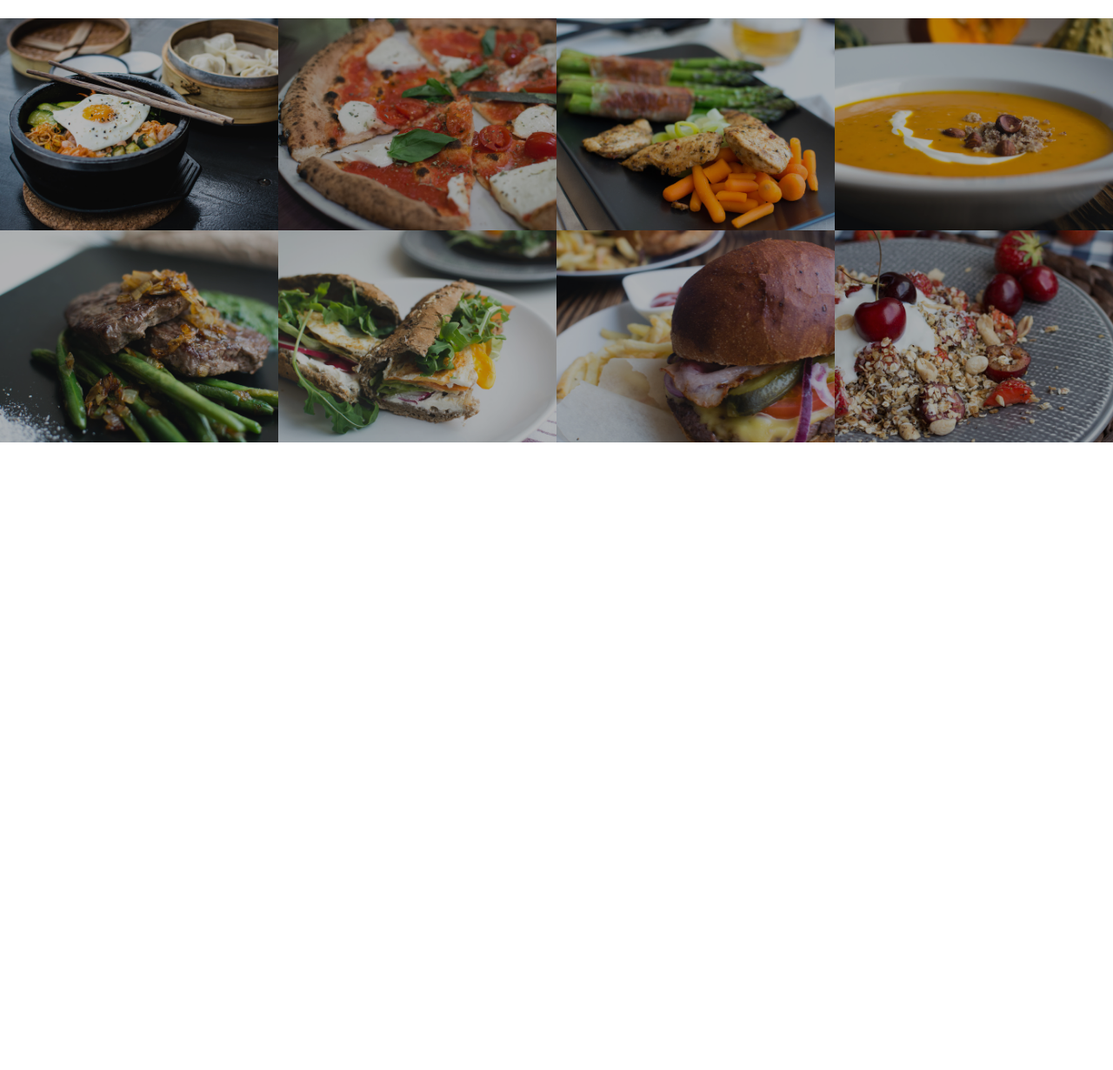
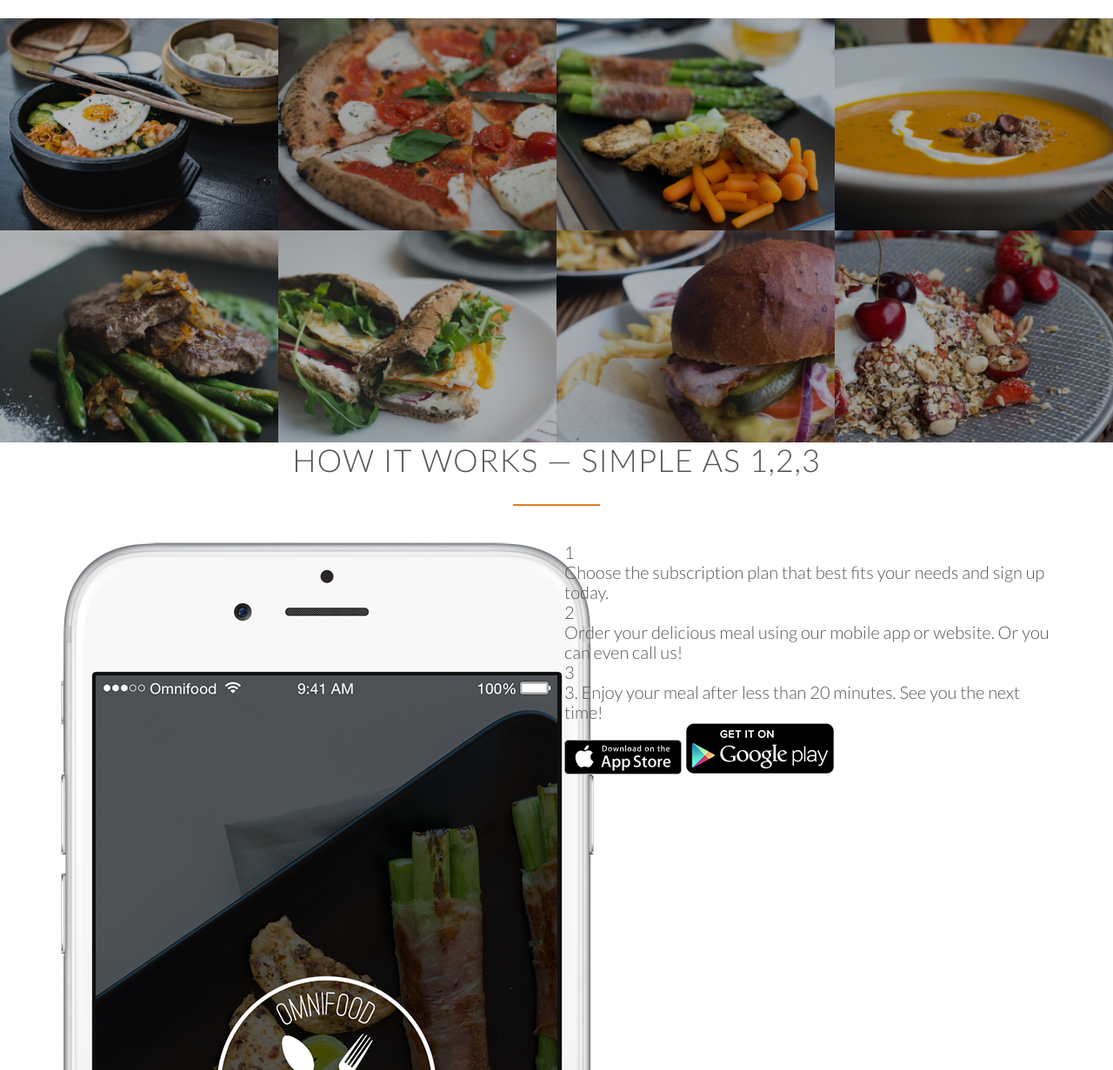
Before and after one commit to ayeshanadeem291/Omnifoods, a plain HTML site: page index.html in a window 1280 px wide. Shown: the part 1569-2800 px from the top of the page at 87% size. Before the commit the page ends 2078 px from the top, so only its background shows below. Drawn offline with nearby package versions, Linux system fonts and the light colour scheme.

Commit message:
how it works part1

```diff
--- a/index.html
+++ b/index.html
@@ -119,8 +119,43 @@
                     </li>
 
        </ul>
+   </section >
+
+   <section class="section-steps">
+        <div class="row">
+        <h2>How it works &mdash; Simple as 1,2,3</h2>
+        </div>
+        <div class="row">
+              <div class="col span-1-of-2">
+                  <img src="resources/img/app-iPhone.png" alt="omnifood app on iphone" class="app-screen">
+              </div>
+              <div class="col span-1-of-2">
+                  <div class="works-step">
+                      <div>1</div>
+                      <p>
+                        Choose the subscription plan that best fits your needs and sign up today.
+                      </p>
+                  </div>
+                  <div class="works-step">
+                        <div>2</div>
+                        <p>
+                    	Order your delicious meal using our mobile app or website. Or you can even call us!
+                        </p>
+                    </div>
+                    <div class="works-step">
+                            <div>3</div>
+                            <p>
+                                    3.	Enjoy your meal after less than 20 minutes. See you the next time!
+                            </p>
+                        </div>
+                        <a href="" class="btn-app"><img src="resources/img/download-app.svg"></a>
+                        <a href="" class="btn-app"><img src="resources/img/download-app-android.png"></a>
+
+              </div>
+        </div>
+
+
    </section>
-
    <script src="https://unpkg.com/ionicons@5.0.0/dist/ionicons.js"></script>
 </body>
 </html>
```
